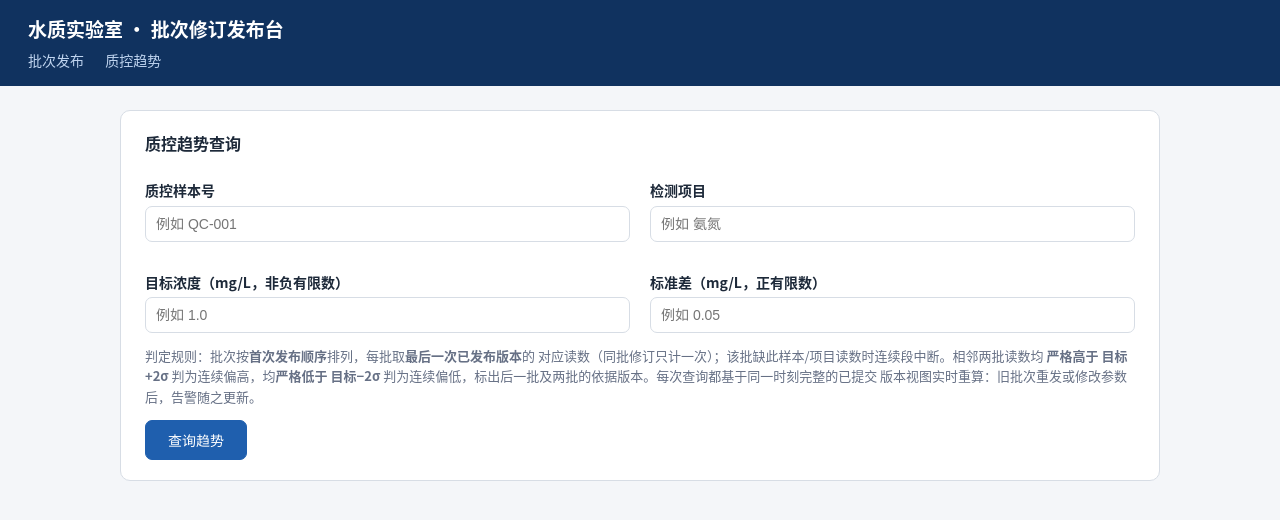
After one commit to larawilliam9806/solo-266a1087-8044e062-9fd9-412c-a37e-0f7a45aff901, a Flask app: page /trend in a window 1280 px wide. The commit adds this page. Shown: the top 520 px of the page. Run offline with Flask 3, Linux system fonts and the light colour scheme.

Commit message:
4761410f-82a8-4b63-8bf3-aa61e3009321

```diff
--- a/wq-publish/requirements.txt
+++ b/wq-publish/requirements.txt
@@ -1 +1,2 @@
 flask>=3.0
+waitress>=3.0
--- a/wq-publish/wq_publish/app.py
+++ b/wq-publish/wq_publish/app.py
@@ -1,6 +1,7 @@
-"""Flask 路由：上传校验 → 预览增删改 → 确认整批替换。"""
+"""Flask 路由：上传校验 → 预览增删改 → 确认整批替换；质控趋势查询。"""
 from __future__ import annotations
 
+import math
 import os
 import secrets
 import sqlite3
@@ -20,6 +21,22 @@ from .storage import LIVE_FILENAME, PublishConflictError, Storage
 from .validation import format_concentration, validate_csv
 
 MAX_UPLOAD_BYTES = 16 * 1024 * 1024
+
+
+def _finite_param(text: str, label: str, errors: list[str]):
+    """解析有限浮点参数；非法时追加中文错误说明并返回 None。"""
+    if not text:
+        errors.append(f"{label}不能为空")
+        return None
+    try:
+        value = float(text)
+    except ValueError:
+        errors.append(f"{label}“{text}”不是合法数字")
+        return None
+    if math.isnan(value) or math.isinf(value):
+        errors.append(f"{label}必须是有限数，不能为 NaN 或无穷大")
+        return None
+    return value
 
 
 def create_app(data_dir: str | None = None, downstream_dir: str | None = None) -> Flask:
@@ -172,6 +189,57 @@ def create_app(data_dir: str | None = None, downstream_dir: str | None = None) -
             download_name=LIVE_FILENAME, as_attachment=False,
         )
 
+    @app.get("/trend")
+    def trend():
+        """质控趋势页：连续偏高/偏低告警，每次访问基于同一已提交快照实时重算。"""
+        form = {
+            "sample_no": request.args.get("sample_no", "").strip(),
+            "analyte": request.args.get("analyte", "").strip(),
+            "target": request.args.get("target", "").strip(),
+            "stddev": request.args.get("stddev", "").strip(),
+        }
+        submitted = any(
+            k in request.args for k in ("sample_no", "analyte", "target", "stddev")
+        )
+        errors: list[str] = []
+        target = stddev = None
+        if submitted:
+            if not form["sample_no"]:
+                errors.append("质控样本号不能为空")
+            if not form["analyte"]:
+                errors.append("检测项目不能为空")
+            target = _finite_param(form["target"], "目标浓度", errors)
+            if target is not None and target < 0:
+                errors.append("目标浓度必须是非负有限数（≥ 0）")
+                target = None
+            stddev = _finite_param(form["stddev"], "标准差", errors)
+            if stddev is not None and stddev <= 0:
+                errors.append("标准差必须是正有限数（> 0）")
+                stddev = None
+
+        result = None
+        read_error = None
+        if submitted and not errors:
+            try:
+                result = storage.qc_trend(
+                    form["sample_no"], form["analyte"], target, stddev
+                )
+            except (sqlite3.Error, OSError) as exc:
+                # 读取失败：只提示错误，绝不渲染可能过期的旧告警
+                app.logger.warning("trend read failed: %s", exc)
+                read_error = (
+                    "趋势数据读取失败，本次不显示任何趋势与告警"
+                    "（避免展示过期判断），请稍后重试"
+                )
+        return render_template(
+            "trend.html",
+            form=form,
+            submitted=submitted,
+            errors=errors,
+            result=result,
+            read_error=read_error,
+        )
+
     @app.errorhandler(413)
     def too_large(_):
         flash("上传文件超过 16MB 上限", "error")
--- a/wq-publish/wq_publish/templates/base.html
+++ b/wq-publish/wq_publish/templates/base.html
@@ -11,6 +11,9 @@
            color:#1d2939; background:#f4f6f9; line-height:1.55; }
     header { background:#10325f; color:#fff; padding:14px 28px; }
     header h1 { margin:0; font-size:19px; font-weight:600; }
+    header nav { margin-top:7px; font-size:14px; }
+    header nav a { color:#bfd4ef; text-decoration:none; margin-right:18px; }
+    header nav a:hover { color:#fff; text-decoration:underline; }
     main { max-width:1080px; margin:24px auto; padding:0 20px; }
     .card { background:#fff; border:1px solid var(--line); border-radius:10px;
             padding:20px 24px; margin-bottom:20px; }
@@ -49,7 +52,13 @@
   </style>
 </head>
 <body>
-  <header><h1>水质实验室 · 批次修订发布台</h1></header>
+  <header>
+    <h1>水质实验室 · 批次修订发布台</h1>
+    <nav>
+      <a href="{{ url_for('index') }}">批次发布</a>
+      <a href="{{ url_for('trend') }}">质控趋势</a>
+    </nav>
+  </header>
   <main>
     {% with messages = get_flashed_messages(with_categories=true) %}
       {% for category, message in messages %}
--- /dev/null
+++ b/wq-publish/wq_publish/templates/trend.html
@@ -0,0 +1,135 @@
+{% extends "base.html" %}
+{% block title %}质控趋势 · 水质批次修订发布{% endblock %}
+{% block content %}
+
+<div class="card">
+  <h2>质控趋势查询</h2>
+  <form method="get" action="{{ url_for('trend') }}">
+    <div class="grid2">
+      <div>
+        <label for="sample_no">质控样本号</label>
+        <input type="text" id="sample_no" name="sample_no" maxlength="64" required
+               value="{{ form.sample_no }}" placeholder="例如 QC-001">
+      </div>
+      <div>
+        <label for="analyte">检测项目</label>
+        <input type="text" id="analyte" name="analyte" maxlength="64" required
+               value="{{ form.analyte }}" placeholder="例如 氨氮">
+      </div>
+      <div>
+        <label for="target">目标浓度（mg/L，非负有限数）</label>
+        <input type="text" id="target" name="target" required
+               value="{{ form.target }}" placeholder="例如 1.0">
+      </div>
+      <div>
+        <label for="stddev">标准差（mg/L，正有限数）</label>
+        <input type="text" id="stddev" name="stddev" required
+               value="{{ form.stddev }}" placeholder="例如 0.05">
+      </div>
+    </div>
+    <p class="muted">
+      判定规则：批次按<strong>首次发布顺序</strong>排列，每批取<strong>最后一次已发布版本</strong>的
+      对应读数（同批修订只计一次）；该批缺此样本/项目读数时连续段中断。相邻两批读数均
+      <strong>严格高于 目标+2σ</strong> 判为连续偏高，均<strong>严格低于 目标−2σ</strong>
+      判为连续偏低，标出后一批及两批的依据版本。每次查询都基于同一时刻完整的已提交
+      版本视图实时重算：旧批次重发或修改参数后，告警随之更新。
+    </p>
+    <button type="submit">查询趋势</button>
+  </form>
+</div>
+
+{% if errors %}
+<div class="card">
+  <h2>查询参数有误</h2>
+  {% for e in errors %}
+  <div class="flash error">{{ e }}</div>
+  {% endfor %}
+</div>
+{% endif %}
+
+{% if read_error %}
+<div class="card">
+  <div class="flash error" style="margin-bottom:0">{{ read_error }}</div>
+</div>
+{% endif %}
+
+{% if result %}
+<div class="card">
+  <h2>控制限与告警</h2>
+  <div class="meta">
+    <div><b>质控样本 / 项目</b><span>{{ result.sample_no }} · {{ result.analyte }}</span></div>
+    <div><b>目标浓度</b><span>{{ result.target|conc }}</span></div>
+    <div><b>控制上限（目标+2σ）</b><span>{{ result.upper|conc }}</span></div>
+    <div><b>控制下限（目标−2σ）</b><span>{{ result.lower|conc }}</span></div>
+    <div><b>批次数</b><span>{{ result.points|length }}</span></div>
+  </div>
+  {% if result.alerts %}
+  <table>
+    <thead>
+      <tr>
+        <th>告警类型</th><th>标出批次（后一批）</th><th>依据版本</th>
+        <th>前一批</th><th>依据版本</th><th>两批读数（前 → 后）</th>
+      </tr>
+    </thead>
+    <tbody>
+    {% for a in result.alerts %}
+      <tr>
+        <td>
+          {% if a.direction == 'high' %}<span class="tag del">连续偏高</span>
+          {% else %}<span class="tag upd">连续偏低</span>{% endif %}
+        </td>
+        <td><strong>{{ a.later.batch_no }}</strong></td>
+        <td>v{{ a.later.last_version }}</td>
+        <td>{{ a.earlier.batch_no }}</td>
+        <td>v{{ a.earlier.last_version }}</td>
+        <td>{{ a.earlier.value|conc }} → {{ a.later.value|conc }}</td>
+      </tr>
+    {% endfor %}
+    </tbody>
+  </table>
+  {% else %}
+  <p class="muted" style="margin-bottom:0">当前参数下无连续偏高/偏低告警。</p>
+  {% endif %}
+</div>
+
+<div class="card">
+  <h2>批次序列（首次发布顺序，每批取末次已发布版本读数）</h2>
+  {% if result.points %}
+  <div class="scroll">
+    <table>
+      <thead>
+        <tr>
+          <th>#</th><th>批次号</th><th>首次发布版本</th><th>依据版本（末次）</th>
+          <th>读数 (mg/L)</th><th>状态</th><th>告警标记</th>
+        </tr>
+      </thead>
+      <tbody>
+      {% for p in result.points %}
+        <tr>
+          <td>{{ loop.index }}</td>
+          <td>{{ p.batch_no }}</td>
+          <td>v{{ p.first_version }}</td>
+          <td>v{{ p.last_version }}</td>
+          <td>
+            {% if p.value is none %}<span class="muted">缺项</span>
+            {% else %}{{ p.value|conc }}{% endif %}
+          </td>
+          <td>
+            {% if p.status == 'high' %}<span class="tag del">高于上限</span>
+            {% elif p.status == 'low' %}<span class="tag upd">低于下限</span>
+            {% elif p.status == 'missing' %}<span class="tag same">缺项</span>
+            {% else %}<span class="tag ins">正常</span>{% endif %}
+          </td>
+          <td>{% if p.flagged %}<span class="tag del">告警批次</span>{% endif %}</td>
+        </tr>
+      {% endfor %}
+      </tbody>
+    </table>
+  </div>
+  {% else %}
+  <p class="muted" style="margin-bottom:0">尚无已发布批次。</p>
+  {% endif %}
+</div>
+{% endif %}
+
+{% endblock %}
```
Also changed, not shown: wq-publish/docker-compose.yml (added, +21 -0 lines), wq-publish/tests/selftest.py (+155 -1 lines), wq-publish/wq_publish/storage.py (+82 -0 lines), wq-publish/README.md, 2 other files.
